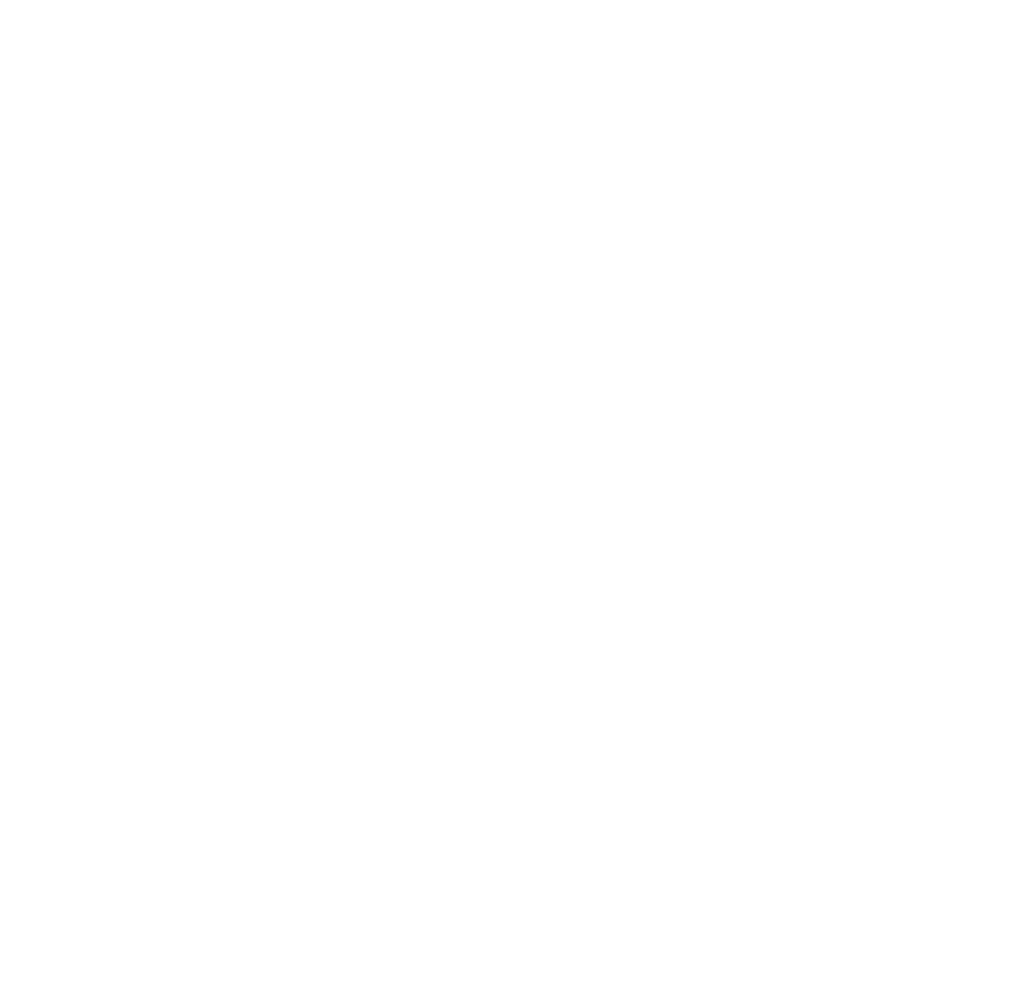
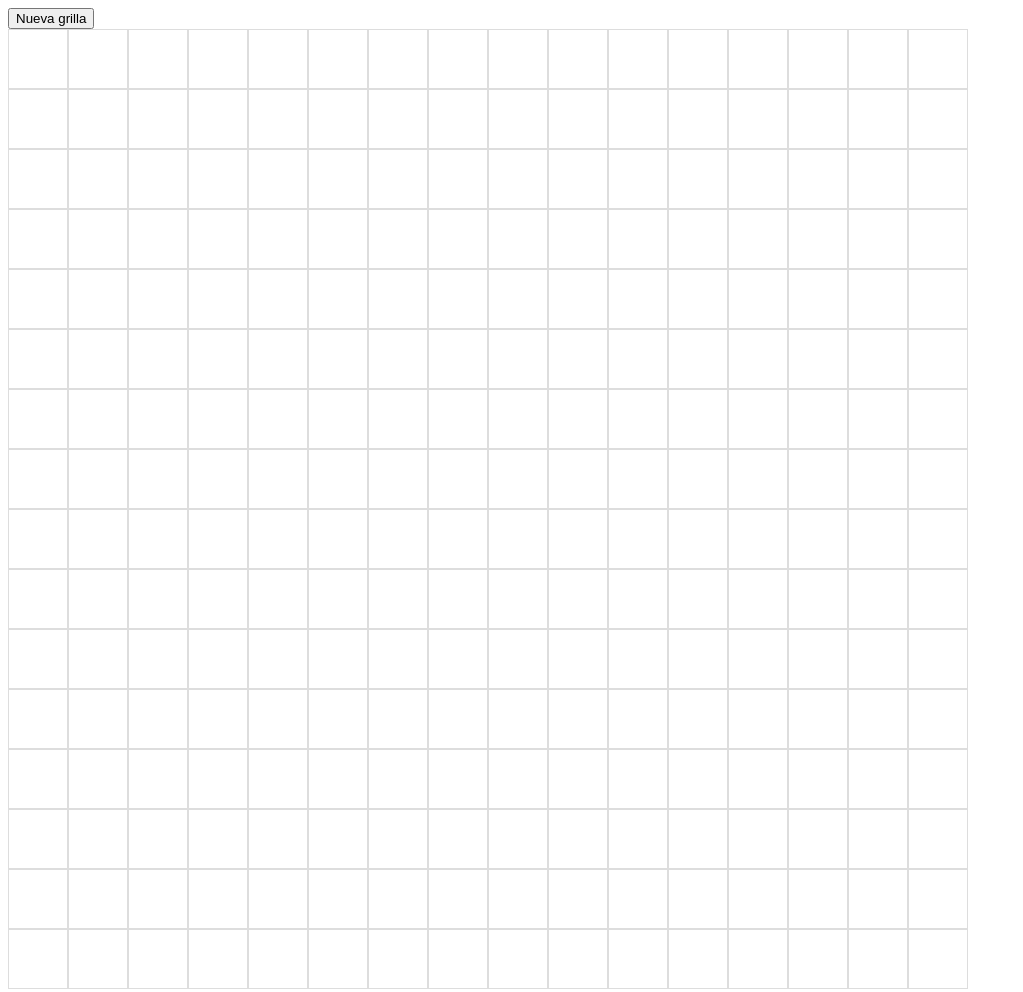
Before and after one commit to vixowownmr-wq/etch-a-sketch-top-project, a plain HTML site: page index.html in a window 1280 px wide. Shown: the whole page, without its empty margins (0-1023 px from the left). Before the commit the page ends 800 px from the top, so only its background shows below. Drawn offline with Linux system fonts and the light colour scheme.

Commit message:
Etch-a-Sketch excercise ready.

```diff
--- a/index.html
+++ b/index.html
@@ -5,10 +5,14 @@
     <meta name="viewport" content="width=device-width, initial-scale=1.0">
     <title>Document</title>
     <link rel="stylesheet" href="styles.css">
-    <script src="script.js"></script>
+
 </head>
-
+<header>
+    <button id="new-grid">Nueva grilla</button>
+    <div id="container"></div>
+</header>
 <body>
 
 </body>
+<script src="script.js"></script>
 </html>
--- a/script.js
+++ b/script.js
@@ -0,0 +1,44 @@
+const container = document.querySelector("#container");
+const button = document.querySelector("#new-grid");
+
+
+
+function createGrid(size) {
+    for(let i= 0; i < size * size; i++) {
+        const square = document.createElement("div");
+        square.interactions = 0;
+        square.classList.add("square");
+        square.style.width = `${960/size}px` ;
+        square.style.height = `${960/size}px`;
+
+        container.appendChild(square);
+        square.addEventListener("mouseenter", () => {
+            if (square.interactions < 10) {
+                square.interactions++;
+            }
+            //const r = Math.floor(Math.random() * 256);
+            //const g = Math.floor(Math.random() * 256);
+            //const b = Math.floor(Math.random() * 256);
+
+            const opacity = square.interactions / 10;
+
+            square.style.backgroundColor = "black";
+            square.style.opacity = opacity;
+            //square.style.backgroundColor = `rgb(${r}, ${g}, ${b})`;
+
+        });
+    }
+}
+
+button.addEventListener("click", () => {
+    const size = Number(prompt("Ingrese el tamaño de la grilla:"));
+
+    if (size > 0 && size <= 100) {
+        container.innerHTML = "";
+        createGrid(size);
+    } else {
+        alert("error ingrese un numero valido")
+    }
+});
+
+createGrid(16);
--- a/styles.css
+++ b/styles.css
@@ -0,0 +1,11 @@
+#container {
+    display: flex;
+    flex-wrap: wrap;
+    width: 960px;
+    height: 960px;
+}
+
+.square {
+    box-sizing: border-box;
+    border: 1px solid #ddd;
+}
```
